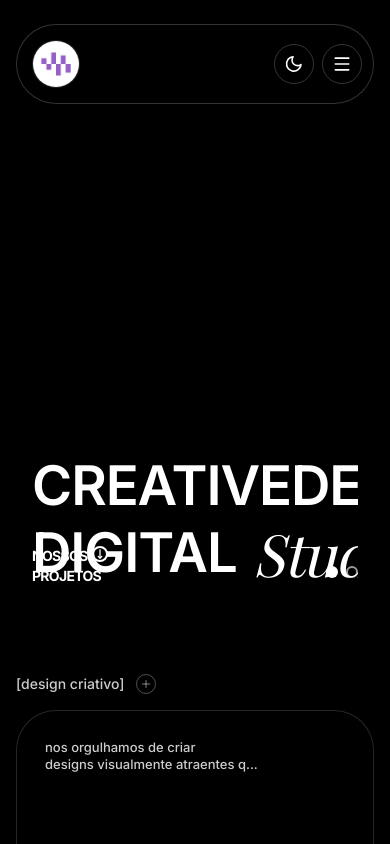
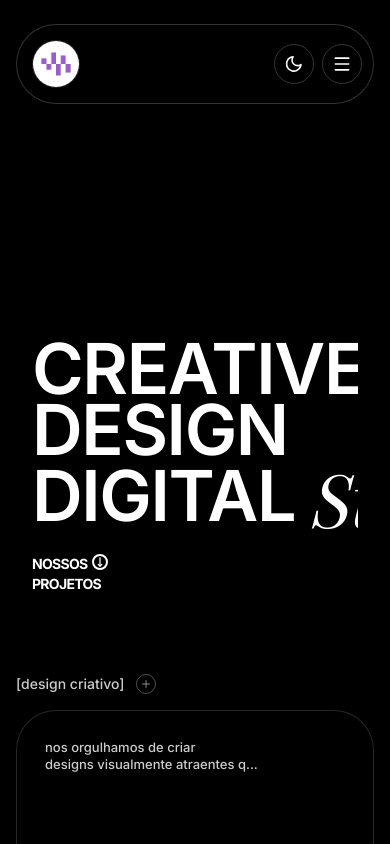
Before and after one commit to WhysBr/SITE-WHYS, a Next.js app: page / in a window 390 px wide. Shown: the top 844 px of the page. Built offline with nearby package versions, Linux system fonts and the light colour scheme.

Commit message:
fix(hero): stack typography vertically on mobile to prevent overflow

```diff
--- a/src/components/Hero.jsx
+++ b/src/components/Hero.jsx
@@ -97,12 +97,13 @@ export default function Hero() {
 
       {/* Gigantic Typography */}
       <div className="w-full flex flex-col items-start relative z-0 mt-16 md:mt-20 px-4 md:px-0">
-        <div className="w-full flex justify-between items-end leading-[0.85] overflow-hidden text-foreground">
+        {/* Mobile: stacked column. Desktop: side-by-side justify-between */}
+        <div className="w-full flex flex-col md:flex-row md:justify-between items-start md:items-end leading-[0.88] overflow-hidden text-foreground">
           <motion.h1
             style={{ y: "100%" }}
             animate={{ y: 0 }}
             transition={{ duration: 1, ease: [0.16, 1, 0.3, 1], delay: 0.1 }}
-            className="text-[14vw] sm:text-[11vw] md:text-[7.5vw] font-semibold uppercase tracking-[-0.02em]"
+            className="text-[18vw] sm:text-[14vw] md:text-[7.5vw] font-semibold uppercase tracking-[-0.02em] whitespace-nowrap"
           >
             Creative
           </motion.h1>
@@ -110,17 +111,18 @@ export default function Hero() {
             style={{ y: "100%" }}
             animate={{ y: 0 }}
             transition={{ duration: 1, ease: [0.16, 1, 0.3, 1], delay: 0.2 }}
-            className="text-[14vw] sm:text-[11vw] md:text-[7.5vw] font-semibold uppercase tracking-[-0.02em]"
+            className="text-[18vw] sm:text-[14vw] md:text-[7.5vw] font-semibold uppercase tracking-[-0.02em] whitespace-nowrap"
           >
             Design
           </motion.h1>
         </div>
 
-        <div className="w-full relative flex justify-center items-end leading-[0.85] mt-3 md:mt-6 text-foreground">
-          {/* Projects Widget */}
+        {/* Row 2: Digital + Studio — stacked on mobile, inline on desktop */}
+        <div className="w-full relative flex flex-col md:flex-row md:justify-center md:items-end leading-[0.88] mt-1 md:mt-6 text-foreground overflow-hidden">
+          {/* Projects Widget — mobile: static position below text, desktop: absolute */}
           <motion.div
             variants={itemVariants}
-            className="absolute left-0 bottom-2 md:bottom-4 flex flex-col items-start cursor-pointer group"
+            className="md:absolute md:left-0 md:bottom-4 flex flex-col items-start cursor-pointer group mt-4 md:mt-0 order-last md:order-none"
           >
             <div className="flex items-center gap-1 md:gap-2 font-bold text-sm md:text-lg xl:text-xl uppercase tracking-tighter group-hover:text-foreground/70 transition-colors">
               NOSSOS{" "}
@@ -142,13 +144,13 @@ export default function Hero() {
             </svg>
           </motion.div>
 
-          {/* Digital Studio */}
-          <div className="flex flex-1 overflow-hidden relative pb-4 md:pb-6 pt-2">
+          {/* Digital + Studio */}
+          <div className="flex overflow-hidden relative pb-2 md:pb-6 pt-0 md:pt-2">
             <motion.h1
               style={{ y: "100%" }}
               animate={{ y: 0 }}
               transition={{ duration: 1, ease: [0.16, 1, 0.3, 1], delay: 0.3 }}
-              className="text-[14vw] sm:text-[11vw] md:text-[7.5vw] font-semibold uppercase tracking-[-0.02em] ml-auto font-sans not-italic"
+              className="text-[18vw] sm:text-[14vw] md:text-[7.5vw] font-semibold uppercase tracking-[-0.02em] font-sans not-italic whitespace-nowrap"
             >
               Digital
             </motion.h1>
@@ -156,14 +158,14 @@ export default function Hero() {
               style={{ y: "100%" }}
               animate={{ y: 0 }}
               transition={{ duration: 1, ease: [0.16, 1, 0.3, 1], delay: 0.4 }}
-              className="text-[15vw] sm:text-[11.5vw] md:text-[8vw] font-serif italic tracking-tight font-normal mr-auto pl-4 md:pl-8"
+              className="text-[19vw] sm:text-[14.5vw] md:text-[8vw] font-serif italic tracking-tight font-normal pl-3 md:pl-8 whitespace-nowrap"
             >
               Studio
             </motion.h1>
           </div>
 
           {/* Dots */}
-          <motion.div variants={itemVariants} className="absolute right-0 bottom-4 md:bottom-6 flex gap-2">
+          <motion.div variants={itemVariants} className="absolute right-0 bottom-2 md:bottom-6 hidden md:flex gap-2">
             <span className="w-3 h-3 md:w-3.5 md:h-3.5 rounded-full bg-foreground block" />
             <span className="w-3 h-3 md:w-3.5 md:h-3.5 rounded-full border-2 border-foreground/60 block" />
           </motion.div>
```
